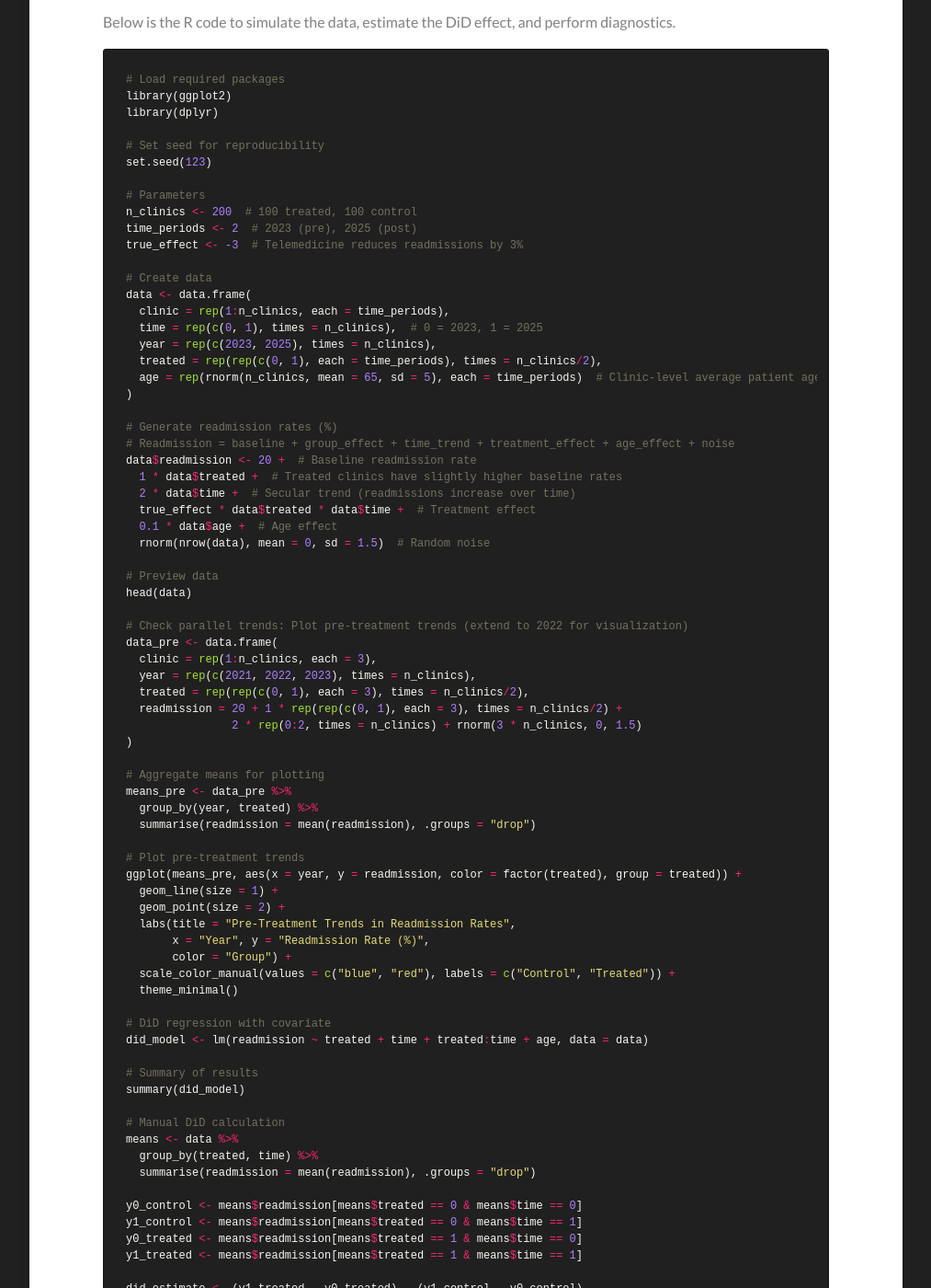
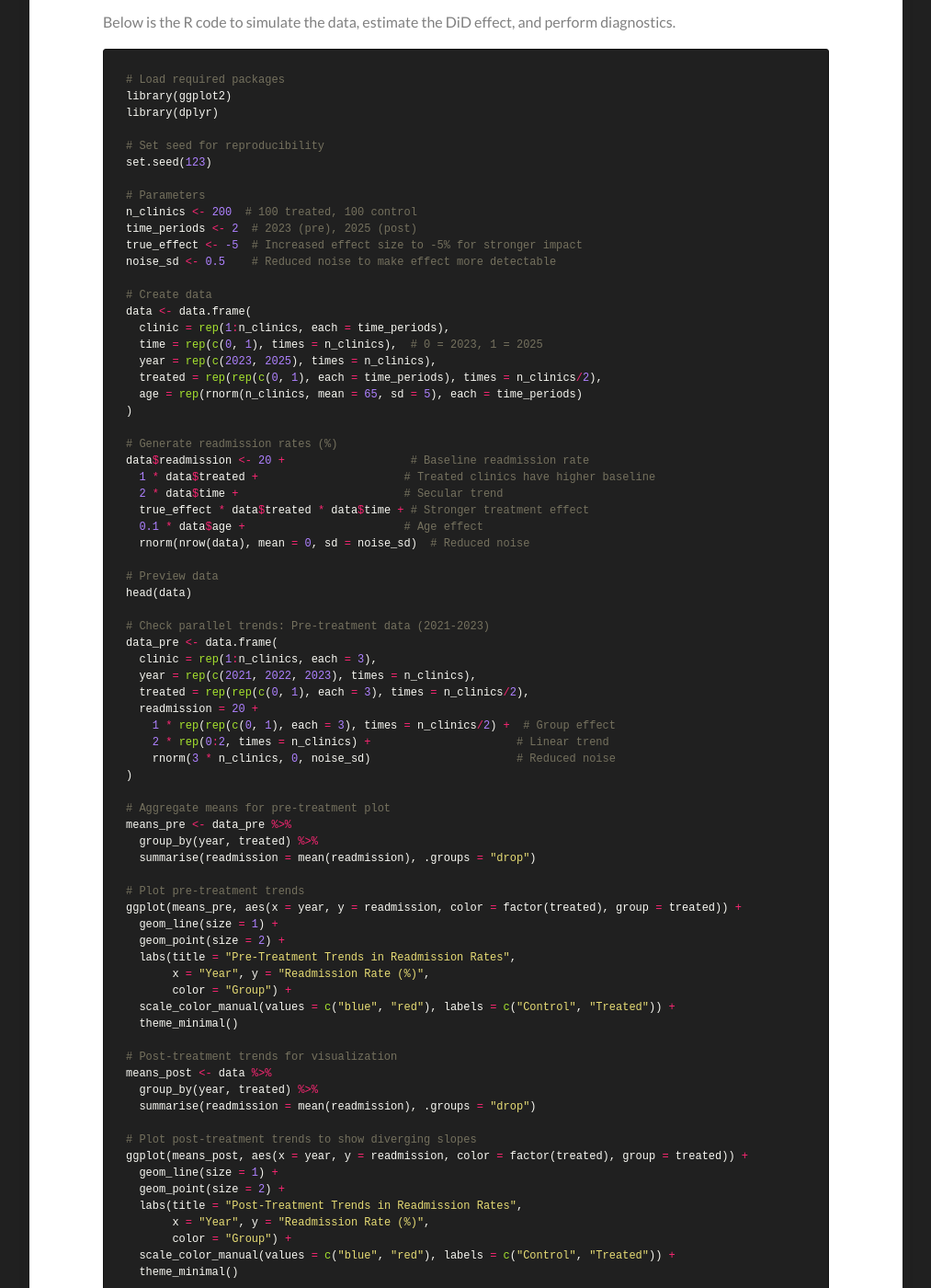
Before and after one commit to Kamran-Afzali/Kamran-Afzali.github.io, a Jekyll site: the page built from _posts/Causality/2027-01-14-Causal_03_did.md, in a window 1280 px wide and 1400 px high, scrolled down 2709 px. Shown: the whole window at 92% size, without its empty margins (133-1146 px from the left). Built offline with Jekyll 4.4.1, drawn with Linux system fonts in a browser that asks for light colours; our own code applies the rules of GitHub Pages for plain Markdown files; formulas are drawn with MathJax 3; some of the changed text lies outside the part shown.

Commit message:
Update 2027-01-14-Causal_03_did.md

```diff
--- a/_posts/Causality/2027-01-14-Causal_03_did.md
+++ b/_posts/Causality/2027-01-14-Causal_03_did.md
@@ -90,7 +90,8 @@ set.seed(123)
 # Parameters
 n_clinics <- 200  # 100 treated, 100 control
 time_periods <- 2  # 2023 (pre), 2025 (post)
-true_effect <- -3  # Telemedicine reduces readmissions by 3%
+true_effect <- -5  # Increased effect size to -5% for stronger impact
+noise_sd <- 0.5    # Reduced noise to make effect more detectable
 
 # Create data
 data <- data.frame(
@@ -98,31 +99,32 @@ data <- data.frame(
   time = rep(c(0, 1), times = n_clinics),  # 0 = 2023, 1 = 2025
   year = rep(c(2023, 2025), times = n_clinics),
   treated = rep(rep(c(0, 1), each = time_periods), times = n_clinics/2),
-  age = rep(rnorm(n_clinics, mean = 65, sd = 5), each = time_periods)  # Clinic-level average patient age
+  age = rep(rnorm(n_clinics, mean = 65, sd = 5), each = time_periods)
 )
 
 # Generate readmission rates (%)
-# Readmission = baseline + group_effect + time_trend + treatment_effect + age_effect + noise
-data$readmission <- 20 +  # Baseline readmission rate
-  1 * data$treated +  # Treated clinics have slightly higher baseline rates
-  2 * data$time +  # Secular trend (readmissions increase over time)
-  true_effect * data$treated * data$time +  # Treatment effect
-  0.1 * data$age +  # Age effect
-  rnorm(nrow(data), mean = 0, sd = 1.5)  # Random noise
+data$readmission <- 20 +                   # Baseline readmission rate
+  1 * data$treated +                      # Treated clinics have higher baseline
+  2 * data$time +                         # Secular trend
+  true_effect * data$treated * data$time + # Stronger treatment effect
+  0.1 * data$age +                        # Age effect
+  rnorm(nrow(data), mean = 0, sd = noise_sd)  # Reduced noise
 
 # Preview data
 head(data)
 
-# Check parallel trends: Plot pre-treatment trends (extend to 2022 for visualization)
+# Check parallel trends: Pre-treatment data (2021-2023)
 data_pre <- data.frame(
   clinic = rep(1:n_clinics, each = 3),
   year = rep(c(2021, 2022, 2023), times = n_clinics),
   treated = rep(rep(c(0, 1), each = 3), times = n_clinics/2),
-  readmission = 20 + 1 * rep(rep(c(0, 1), each = 3), times = n_clinics/2) +
-                2 * rep(0:2, times = n_clinics) + rnorm(3 * n_clinics, 0, 1.5)
+  readmission = 20 +
+    1 * rep(rep(c(0, 1), each = 3), times = n_clinics/2) +  # Group effect
+    2 * rep(0:2, times = n_clinics) +                      # Linear trend
+    rnorm(3 * n_clinics, 0, noise_sd)                      # Reduced noise
 )
 
-# Aggregate means for plotting
+# Aggregate means for pre-treatment plot
 means_pre <- data_pre %>%
   group_by(year, treated) %>%
   summarise(readmission = mean(readmission), .groups = "drop")
@@ -132,6 +134,21 @@ ggplot(means_pre, aes(x = year, y = readmission, color = factor(treated), group
   geom_line(size = 1) +
   geom_point(size = 2) +
   labs(title = "Pre-Treatment Trends in Readmission Rates",
+       x = "Year", y = "Readmission Rate (%)",
+       color = "Group") +
+  scale_color_manual(values = c("blue", "red"), labels = c("Control", "Treated")) +
+  theme_minimal()
+
+# Post-treatment trends for visualization
+means_post <- data %>%
+  group_by(year, treated) %>%
+  summarise(readmission = mean(readmission), .groups = "drop")
+
+# Plot post-treatment trends to show diverging slopes
+ggplot(means_post, aes(x = year, y = readmission, color = factor(treated), group = treated)) +
+  geom_line(size = 1) +
+  geom_point(size = 2) +
+  labs(title = "Post-Treatment Trends in Readmission Rates",
        x = "Year", y = "Readmission Rate (%)",
        color = "Group") +
   scale_color_manual(values = c("blue", "red"), labels = c("Control", "Treated")) +
```
Also changed, not shown: other parts of _posts/Causality/2027-01-14-Causal_03_did.md (+1 -1 lines).
